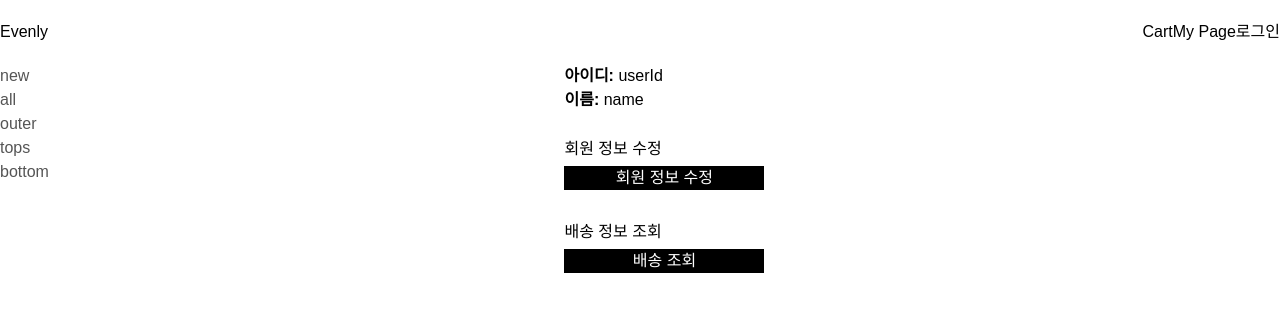
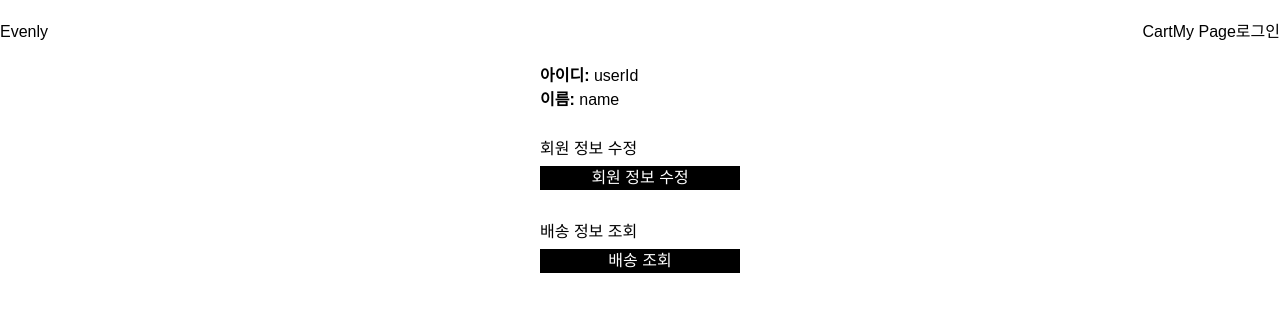
Before and after one commit to LJIEUN/evenly-front, a Next.js app: page /mypage in a window 1280 px wide. Shown: the top 312 px of the page. Built offline with nearby package versions, Linux system fonts and the light colour scheme; no server answers.

Commit message:
홈일때만 사이드바가 보이도록 적용

```diff
--- a/src/components/layout/Layout.tsx
+++ b/src/components/layout/Layout.tsx
@@ -1,17 +1,23 @@
+"use client";
+
 import React, { ReactNode } from "react";
 import Header from "./Header/Header";
 import Sidebar from "./SideBar/Sidebar";
+import { usePathname } from "next/navigation";
 
 interface LayoutProps {
 	children: ReactNode;
 }
 
 const Layout = ({ children }: LayoutProps) => {
+	const pathname = usePathname();
+	const isHome = pathname === "/";
+
 	return (
 		<div className="h-screen flex flex-col overflow-hidden">
 			<Header />
 			<div className="flex flex-1 overflow-hidden">
-				<Sidebar />
+				{isHome && <Sidebar />}
 				<main className="flex flex-col flex-1 overflow-hidden container mx-auto px-4 py-8">
 					{children}
 				</main>
```
